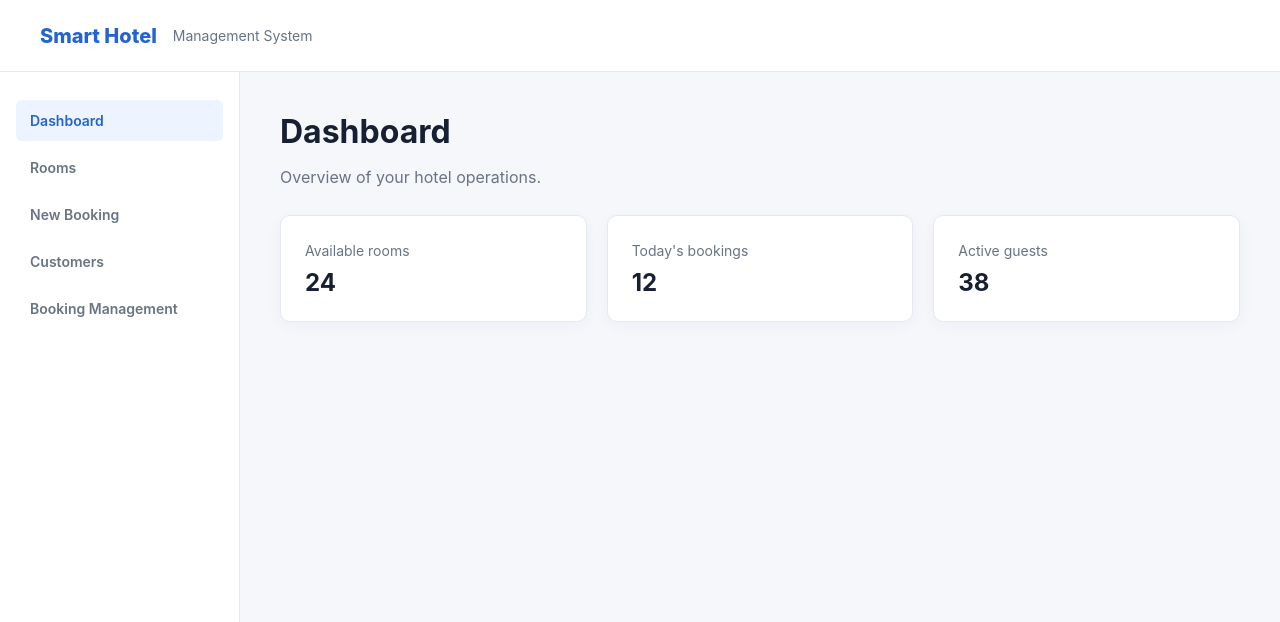
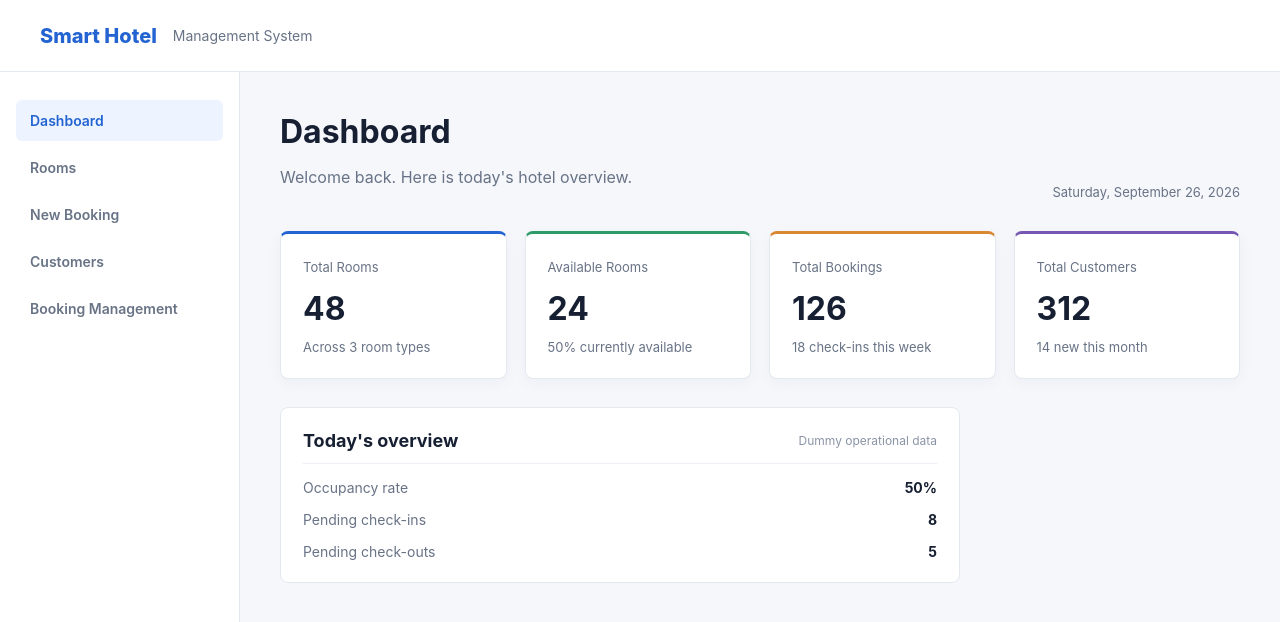
Before and after one commit to sachinthashehara6525-hub/smart-hotel-management-system, a React app in the folder frontend/: page /dashboard in a window 1280 px wide. Shown: the top 622 px of the page. Built offline with nearby package versions, Linux system fonts and the light colour scheme; the HTML template or start-up script is replaced by a standard one.

Commit message:
Add admin dashboard

```diff
--- a/frontend/src/App.css
+++ b/frontend/src/App.css
@@ -11,7 +11,21 @@
 .page-header { margin-bottom: 28px; }
 .page-header h1 { margin: 0 0 8px; font-size: 32px; }
 .page-header p { color: #687386; }
-.placeholder-grid { display: grid; grid-template-columns: repeat(3, minmax(0, 1fr)); gap: 20px; }
+.dashboard-header { display: flex; align-items: flex-end; justify-content: space-between; gap: 20px; }
+.dashboard-date { color: #687386; font-size: 13px; padding-bottom: 3px; }
+.metric-grid { display: grid; grid-template-columns: repeat(4, minmax(0, 1fr)); gap: 18px; }
+.metric-card { background: #fff; border: 1px solid #e4e8ef; border-top: 3px solid #2364d2; border-radius: 8px; padding: 22px; box-shadow: 0 4px 16px rgba(34, 51, 84, .04); }
+.metric-card.green { border-top-color: #2e9b68; }
+.metric-card.orange { border-top-color: #d88732; }
+.metric-card.purple { border-top-color: #7656b3; }
+.metric-label, .metric-detail { color: #687386; font-size: 13px; }
+.metric-card strong { display: block; color: #172033; font-size: 32px; line-height: 1.2; margin: 14px 0 8px; }
+.dashboard-summary { max-width: 680px; margin-top: 28px; background: #fff; border: 1px solid #e4e8ef; border-radius: 8px; padding: 22px; }
+.summary-heading { display: flex; align-items: center; justify-content: space-between; gap: 16px; padding-bottom: 12px; border-bottom: 1px solid #edf0f4; }
+.summary-heading h2 { margin: 0; color: #172033; font-size: 18px; }
+.summary-heading span { color: #8a94a6; font-size: 12px; }
+.summary-row { display: flex; justify-content: space-between; padding: 15px 0 0; color: #687386; font-size: 14px; }
+.summary-row strong { color: #172033; }
 .placeholder-card { background: #fff; border: 1px solid #e4e8ef; border-radius: 10px; padding: 24px; box-shadow: 0 4px 16px rgba(34, 51, 84, .04); }
 .placeholder-card strong { display: block; color: #172033; font-size: 24px; margin-top: 8px; }
 .placeholder-card span { color: #687386; font-size: 14px; }
@@ -24,4 +38,5 @@
 .auth-form input { border: 1px solid #d8dee9; border-radius: 6px; padding: 12px; font: inherit; box-sizing: border-box; }
 .auth-form button { border: 0; border-radius: 6px; padding: 13px; background: #2364d2; color: #fff; font-weight: 700; cursor: pointer; }
 .auth-link { display: block; margin-top: 20px; color: #2364d2; text-align: center; font-size: 14px; }
-@media (max-width: 800px) { .navbar { padding: 0 18px; } .sidebar { width: auto; padding: 12px 18px; border-right: 0; border-bottom: 1px solid #e4e8ef; } .sidebar nav { display: flex; overflow-x: auto; } .nav-link { white-space: nowrap; } .app-body { display: block; } .page-content { padding: 24px 18px; } .placeholder-grid { grid-template-columns: 1fr; } }
+@media (max-width: 1000px) { .metric-grid { grid-template-columns: repeat(2, minmax(0, 1fr)); } }
+@media (max-width: 800px) { .navbar { padding: 0 18px; } .sidebar { width: auto; padding: 12px 18px; border-right: 0; border-bottom: 1px solid #e4e8ef; } .sidebar nav { display: flex; overflow-x: auto; } .nav-link { white-space: nowrap; } .app-body { display: block; } .page-content { padding: 24px 18px; } .dashboard-header { align-items: flex-start; flex-direction: column; gap: 8px; } .metric-grid { grid-template-columns: 1fr; } }
--- a/frontend/src/pages/Dashboard.jsx
+++ b/frontend/src/pages/Dashboard.jsx
@@ -1,11 +1,31 @@
 function Dashboard() {
+  const metrics = [
+    { label: 'Total Rooms', value: '48', detail: 'Across 3 room types', tone: 'blue' },
+    { label: 'Available Rooms', value: '24', detail: '50% currently available', tone: 'green' },
+    { label: 'Total Bookings', value: '126', detail: '18 check-ins this week', tone: 'orange' },
+    { label: 'Total Customers', value: '312', detail: '14 new this month', tone: 'purple' },
+  ]
+
   return (
     <>
-      <header className="page-header"><h1>Dashboard</h1><p>Overview of your hotel operations.</p></header>
-      <section className="placeholder-grid">
-        <article className="placeholder-card"><span>Available rooms</span><strong>24</strong></article>
-        <article className="placeholder-card"><span>Today&apos;s bookings</span><strong>12</strong></article>
-        <article className="placeholder-card"><span>Active guests</span><strong>38</strong></article>
+      <header className="page-header dashboard-header">
+        <div><h1>Dashboard</h1><p>Welcome back. Here is today&apos;s hotel overview.</p></div>
+        <span className="dashboard-date">Saturday, September 26, 2026</span>
+      </header>
+      <section className="metric-grid" aria-label="Hotel summary metrics">
+        {metrics.map((metric) => (
+          <article className={`metric-card ${metric.tone}`} key={metric.label}>
+            <span className="metric-label">{metric.label}</span>
+            <strong>{metric.value}</strong>
+            <span className="metric-detail">{metric.detail}</span>
+          </article>
+        ))}
+      </section>
+      <section className="dashboard-summary">
+        <div className="summary-heading"><h2>Today&apos;s overview</h2><span>Dummy operational data</span></div>
+        <div className="summary-row"><span>Occupancy rate</span><strong>50%</strong></div>
+        <div className="summary-row"><span>Pending check-ins</span><strong>8</strong></div>
+        <div className="summary-row"><span>Pending check-outs</span><strong>5</strong></div>
       </section>
     </>
   )
```
